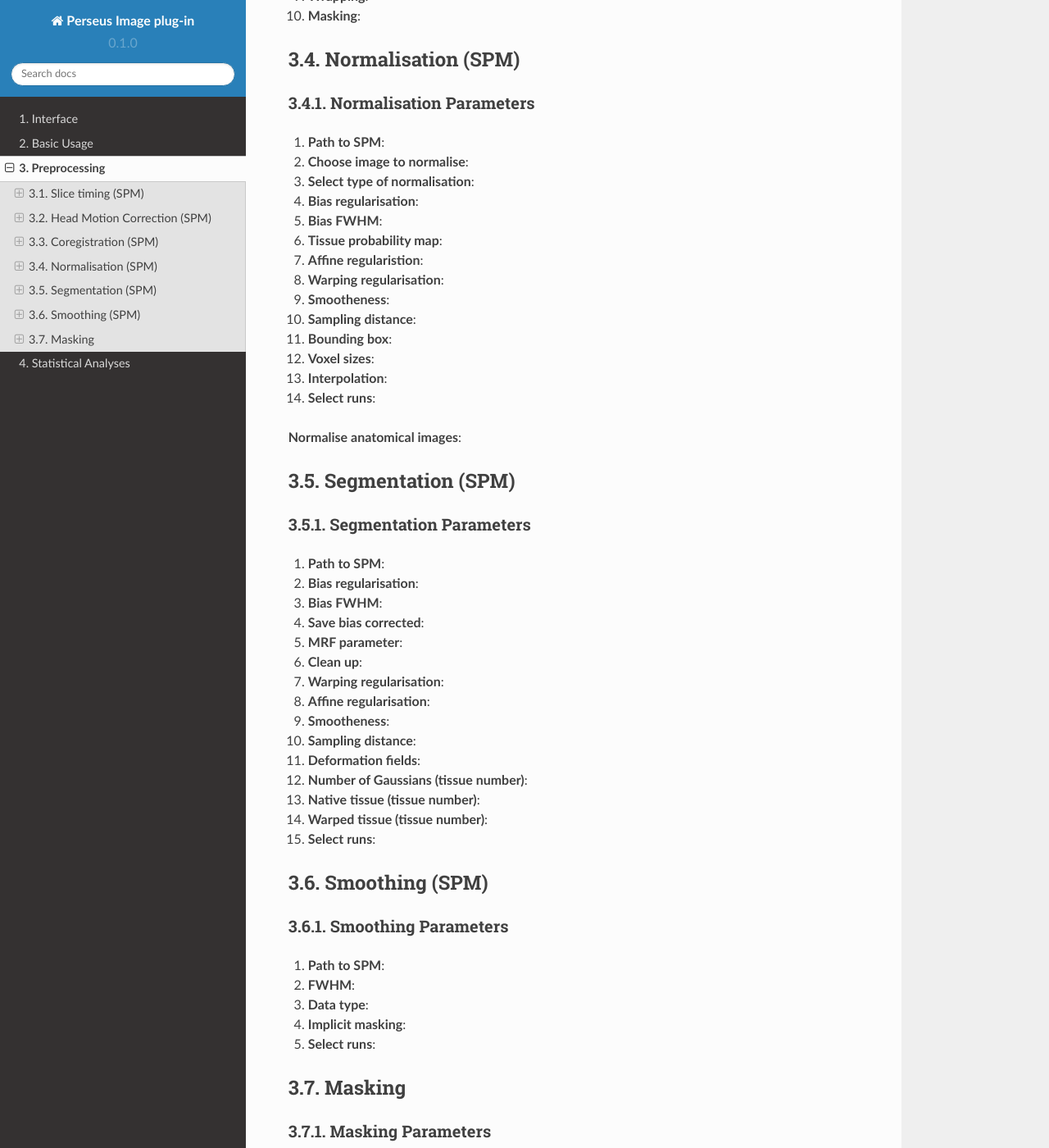
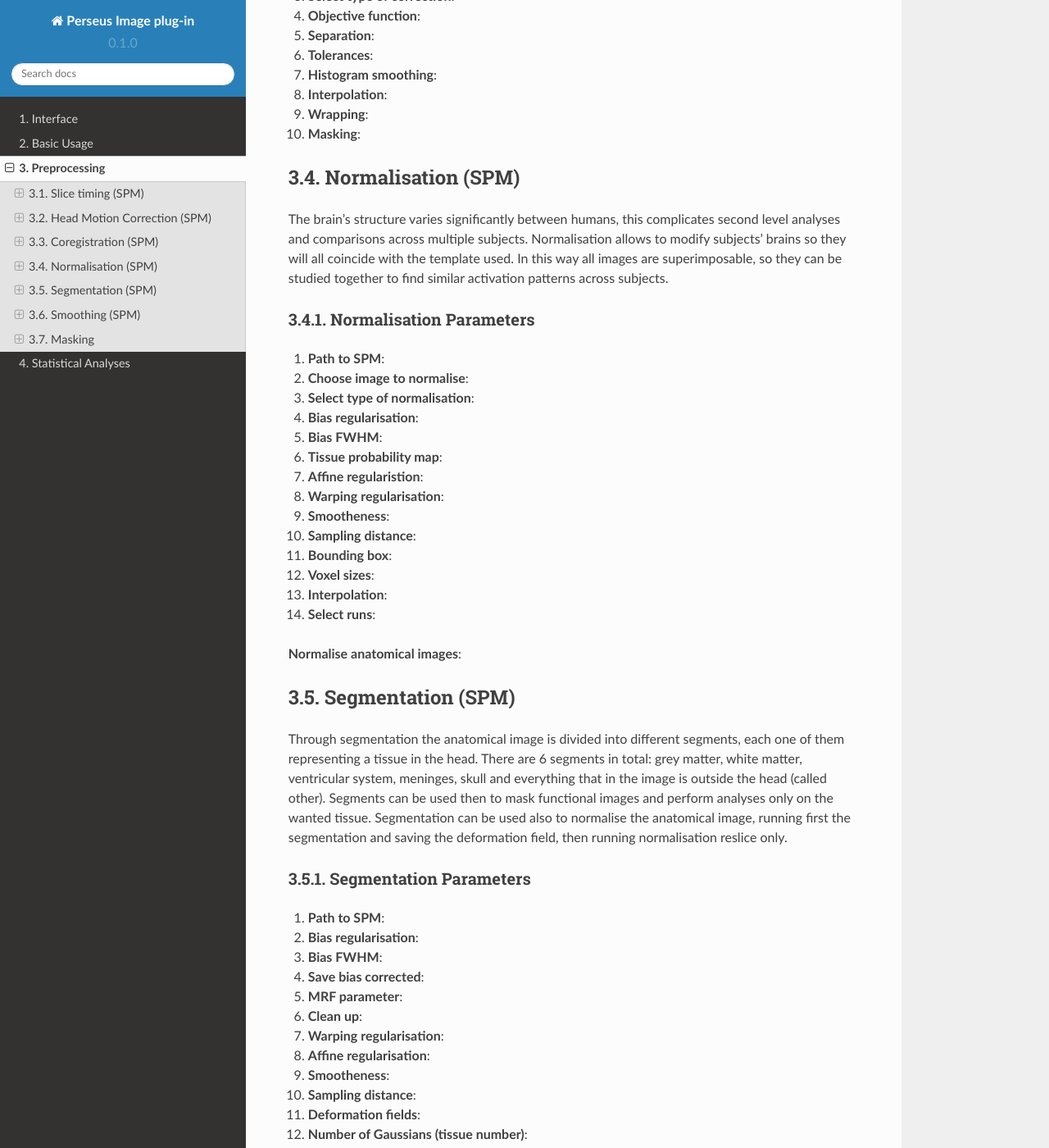
Before and after one commit to CarloDeNart/Perseus-Image-plug-in, a Sphinx documentation site: the page built from docs/source/Preprocessing.rst, in a window 1280 px wide and 1400 px high, scrolled down 2870 px. Shown: the whole window at 82% size. Built offline with Sphinx 7.4.7 and the Read the Docs theme 2.0.0, drawn with Linux system fonts in a browser that asks for light colours; some of the changed text lies outside the part shown.

Commit message:
Update Preprocessing.rst

```diff
--- a/docs/source/Preprocessing.rst
+++ b/docs/source/Preprocessing.rst
@@ -80,7 +80,7 @@
 Coregistration (SPM)
 =====================
 
-
+fMRI images have a low resolution, to overcome this issue they are acquired together with an anatomical image (T1 or T2 MRI scan). The anatomical image has different different dimenstions and coordinates do not match those of the functional runs. Coregistration allows to reslice either the anatomical image or the functional ones so they both have same dimensions, resolution and coordinates coincide.
 
 Coregistration Parameters
 --------------------------
@@ -99,7 +99,7 @@
 Normalisation (SPM)
 ====================
 
-
+The brain's structure varies significantly between humans, this complicates second level analyses and comparisons across multiple subjects. Normalisation allows to modify subjects' brains so they will all coincide with the template used. In this way all images are superimposable, so they can be studied together to find similar activation patterns across subjects.
 
 Normalisation Parameters
 -------------------------
@@ -124,7 +124,7 @@
 Segmentation (SPM)
 ===================
 
-
+Through segmentation the anatomical image is divided into different segments, each one of them representing a tissue in the head. There are 6 segments in total: grey matter, white matter, ventricular system, meninges, skull and everything that in the image is outside the head (called other). Segments can be used then to mask functional images and perform analyses only on the wanted tissue. Segmentation can be used also to normalise the anatomical image, running first the segmentation and saving the deformation field, then running normalisation reslice only.
 
 Segmentation Parameters
 ------------------------
@@ -148,7 +148,7 @@
 Smoothing (SPM)
 ================
 
-
+Functional runs have a high level of noise, with smoothing the mean is calculated for each voxel with a Gaussian and considering nearby voxels. This command allows to reduce high signal voxels and enhance low signal ones. This is only spatial smoothing, for temporal smoothing there is another command
 
 Smoothing Parameters
 ---------------------
@@ -163,7 +163,7 @@
 Masking
 ========
 
-
+If segments are present, with this command is possible to select only spefic tissues in the functional images masking all the others.
 
 Masking Parameters
 -------------------
```
